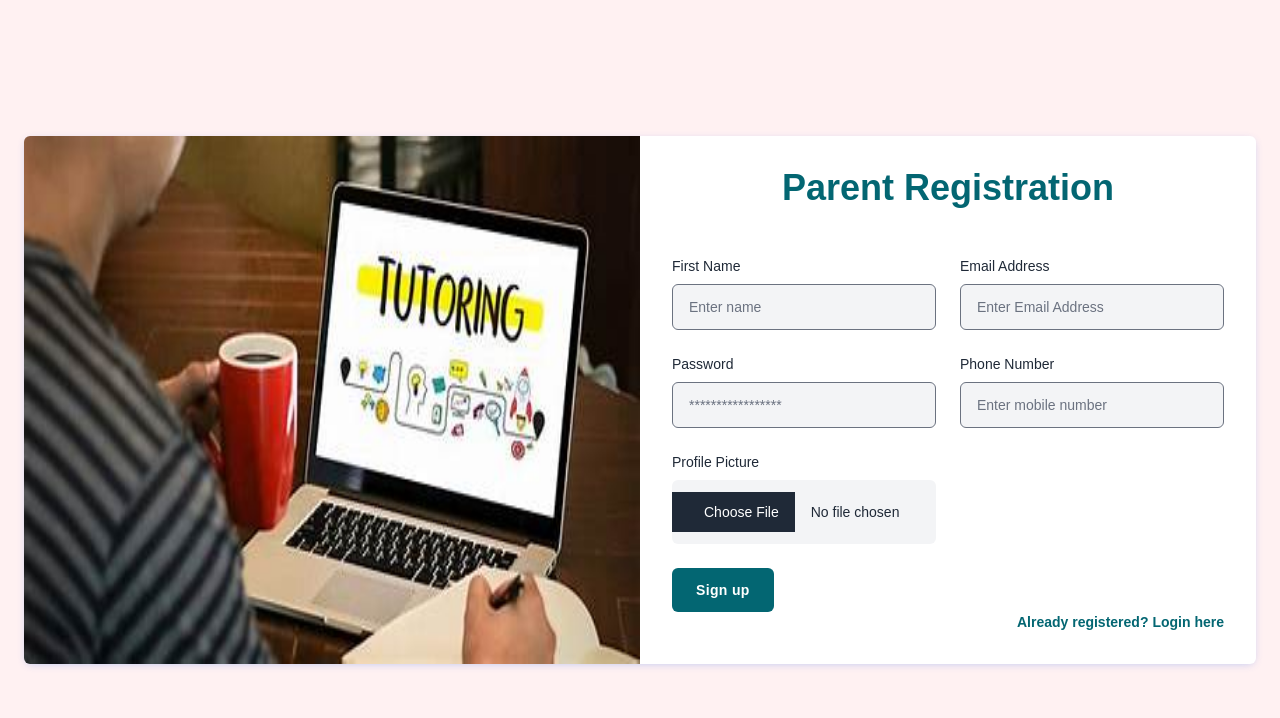
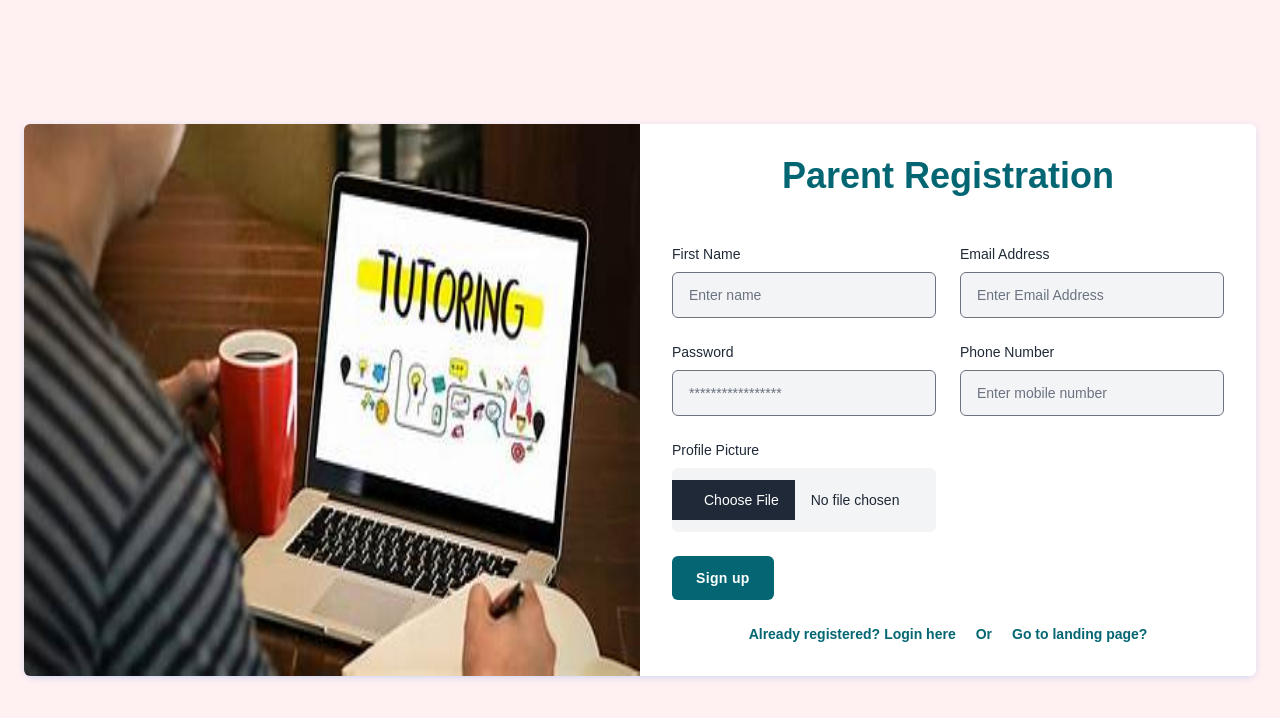
Before and after one commit to kakugb/myKidsMentor, a React (Vite) app in the folder client/: page /parent/Register in a window 1280 px wide. Shown: the top 718 px of the page. Built offline with nearby package versions, Linux system fonts and the light colour scheme; no server answers.

Commit message:
links add

```diff
--- a/client/src/pages/auth/LoginAdmin.jsx
+++ b/client/src/pages/auth/LoginAdmin.jsx
@@ -110,17 +110,15 @@ function LoginAdmin() {
             {loading ? "Logging in..." : "Login"}
           </button>
         </form>
+        <div class="mt-6 text-teal-700 text-center">
+          <Link to="/landing" class="hover:underline">
+            Go to landing page?
+          </Link>
+        </div>
       </div>
+
       <ToastContainer />
-      {/* <p className="flex justify-end text-sm text-teal-700 font-semibold">
-        Go to landing page?
-        <Link
-          to="/landing"
-          className="ml-1 hover:text-teal-500 hover:underline hover:underline-offset-4"
-        >
-          Click here
-        </Link>
-      </p> */}
+
     </div>
   );
 }
--- a/client/src/pages/auth/LoginParent.jsx
+++ b/client/src/pages/auth/LoginParent.jsx
@@ -115,6 +115,9 @@ function LoginParent() {
           <Link to="/parent/Register" class="hover:underline">
             Registered as Parent
           </Link>
+          <b className="px-5">Or</b><Link to="/landing" class="hover:underline">
+                        Go to landing page?
+                      </Link>
         </div>
       </div>
        <ToastContainer />
--- a/client/src/pages/auth/LoginTutor.jsx
+++ b/client/src/pages/auth/LoginTutor.jsx
@@ -116,6 +116,9 @@ function LoginTutor() {
           <Link to="/tutor/Register" class="hover:underline">
             Registered as Tutor
           </Link>
+          <b className="px-5">Or</b><Link to="/landing" class="hover:underline">
+                                      Go to landing page?
+                                    </Link>
         </div>
         <ToastContainer />
       </div>
--- a/client/src/pages/auth/ParentRegister.jsx
+++ b/client/src/pages/auth/ParentRegister.jsx
@@ -153,7 +153,7 @@ function Register() {
               >
                 Sign up
               </button>
-              <p className="flex justify-end text-sm text-teal-700 font-semibold">
+              <p className="flex justify-center text-sm text-teal-700 font-semibold pt-6">
                 Already registered?
                 <Link
                   to="/loginParent"
@@ -161,7 +161,11 @@ function Register() {
                 >
                   Login here
                 </Link>
+                <b className="px-5">Or</b><Link to="/landing" class="hover:underline">
+                                      Go to landing page?
+                                    </Link>
               </p>
+
             </div>
           </form>
         </div>
--- a/client/src/pages/auth/TutorRegistration.jsx
+++ b/client/src/pages/auth/TutorRegistration.jsx
@@ -627,6 +627,10 @@ const TutorRegistration = () => {
             >
               Login here
             </Link>
+            <b className="px-5">Or</b>
+            <Link to="/landing" class="hover:underline">
+              Go to landing page?
+            </Link>
           </p>
         </form>
       </div>
```
Also changed, not shown: client/src/pages/TutorView/Messsages.jsx (line endings or trailing spaces), 64 other files (tests, documents, lock files or other folders).
